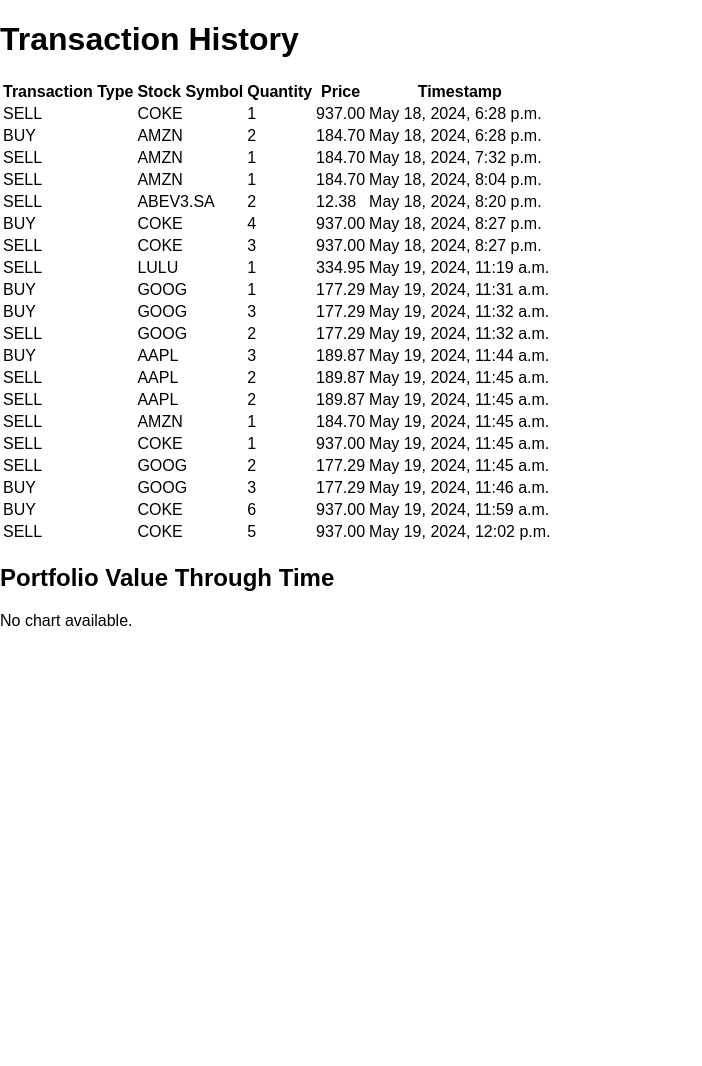
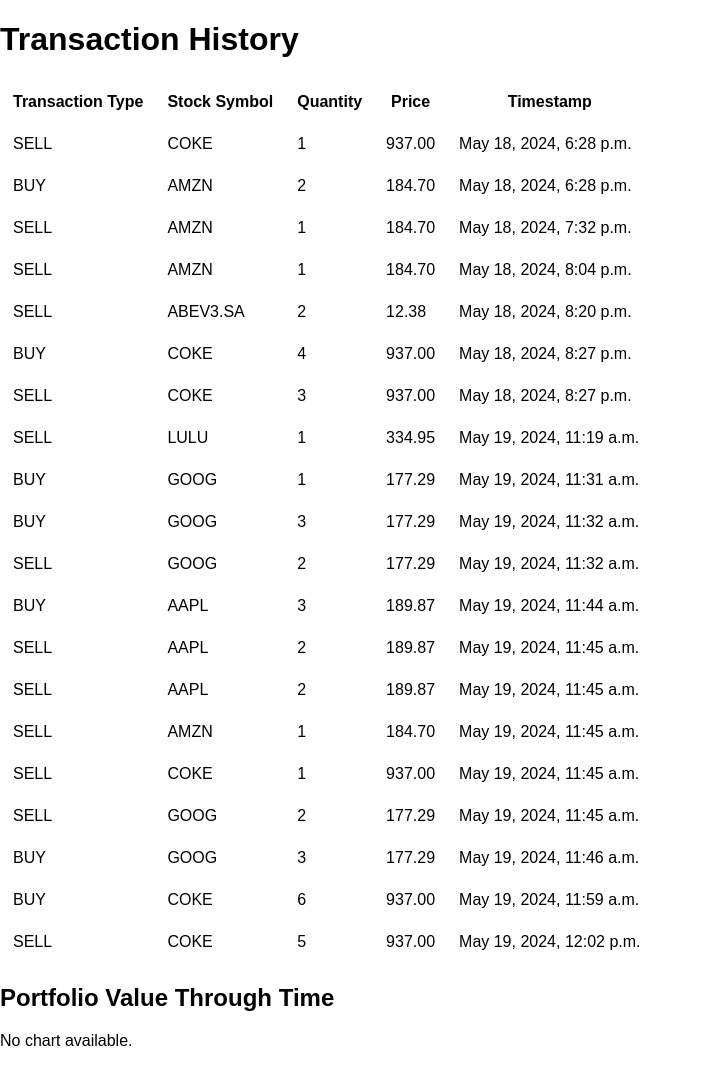
Before and after one commit to anytko/django_trading_app, a Django app: template trading_project/transactions/templates/transaction_history.html in a window 1280 px wide. Shown: the part 46-1112 px from the top of the page, without its empty margins (0-702 px from the left). Before the commit the page ends 672 px from the top, so only its background shows below. Run offline with Django 5.2, Linux system fonts and the light colour scheme; the template is opened without the code that fills it: values that come from a table or form of the project are taken from there, others are empty; data comes from the database, SQL or seed files in the repository; both versions use the stored data as it was after the commit.

Commit message:
Changed padding on transaction history table

```diff
--- a/trading_project/portfolio/static/styles.css
+++ b/trading_project/portfolio/static/styles.css
@@ -178,3 +178,8 @@ nav ul li form {
 .portfolio-table td {
     padding: 8px; /* Adjust the padding as needed */
 }
+
+.transaction-table th,
+.transaction-table td {
+    padding: 11px; /* Adjust the padding as needed */
+}
--- a/trading_project/portfolio/templates/portfolio/portfolio.html
+++ b/trading_project/portfolio/templates/portfolio/portfolio.html
@@ -5,7 +5,7 @@
 {% block content %}
     <div class="container">
         <div class="left">
-            <h1>Actions</h1>
+            <h1>Search Stocks</h1>
             <p>Current Balance: ${{ portfolio.balance|floatformat:2 }}</p>
             <form method="post">
                 {% csrf_token %}
@@ -36,7 +36,7 @@
             {% endif %}
         </div>
         <div class="right">
-            <h1>User's Stock Portfolio</h1>
+            <h1>Stock Portfolio</h1>
             <form method="post" action="{% url 'portfolio' %}">
                 {% csrf_token %}
                 <table class="portfolio-table">
--- a/trading_project/transactions/templates/transaction_history.html
+++ b/trading_project/transactions/templates/transaction_history.html
@@ -4,7 +4,7 @@
 
 {% block content %}
     <h1>Transaction History</h1>
-    <table>
+    <table class="transaction-table">
         <thead>
             <tr>
                 <th>Transaction Type</th>
```
Also changed, not shown: trading_project/db.sqlite3.
